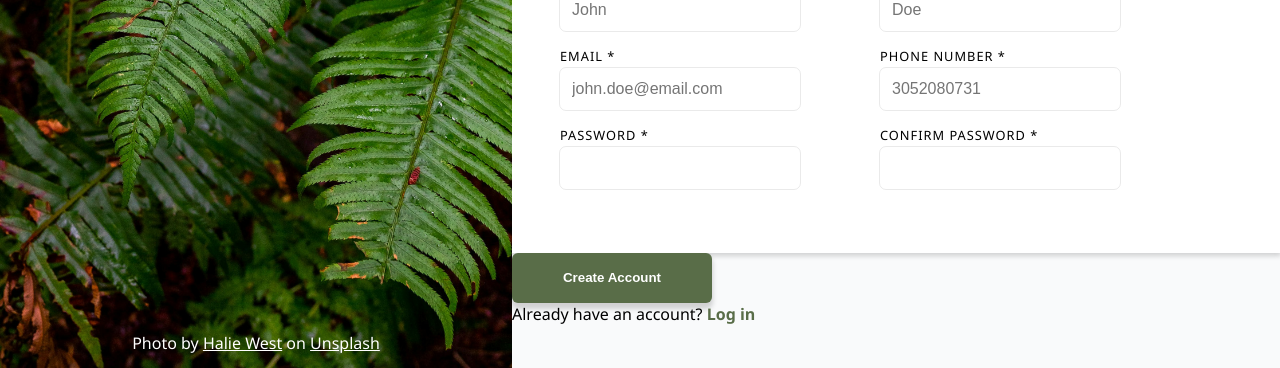
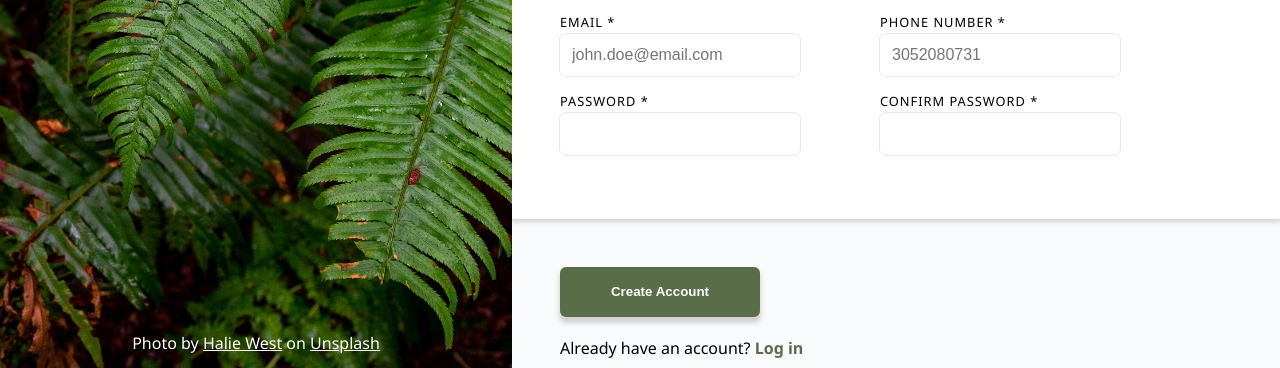
Before and after one commit to dooory/odin-sign-up-form, a plain HTML site: page index.html in a window 1280 px wide. Shown: the part 432-800 px from the top of the page. Drawn offline with Linux system fonts and the light colour scheme.

Commit message:
add padding to submit container and login text

```diff
--- a/style.css
+++ b/style.css
@@ -155,6 +155,11 @@ html {
 	border: 2px solid red;
 }
 
+.form-submit {
+	padding-top: 48px;
+	padding-left: 48px;
+}
+
 .form-submit>button {
 	min-width: 200px;
 	height: 50px;
@@ -168,6 +173,10 @@ html {
 	box-shadow: 0px 5px 5px 1px #0000002a;
 }
 
+.form-submit .existing-account-login {
+	padding-top: 20px;
+}
+
 .form-submit .existing-account-login a {
 	color: #596D48;
 	text-decoration: none;
```
